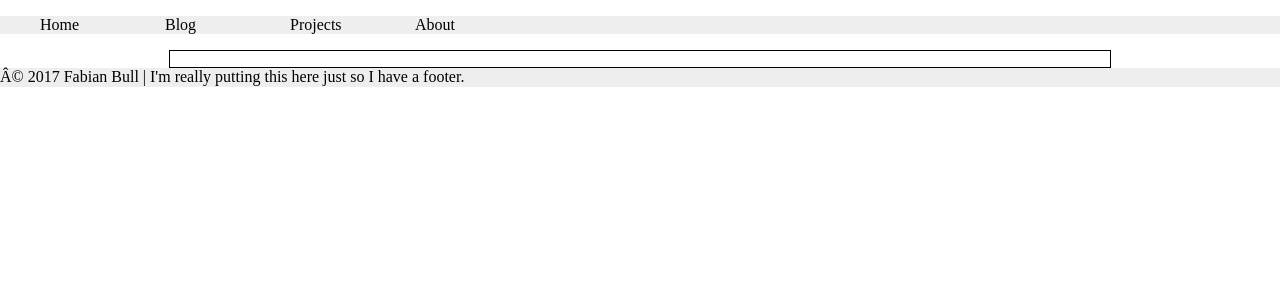
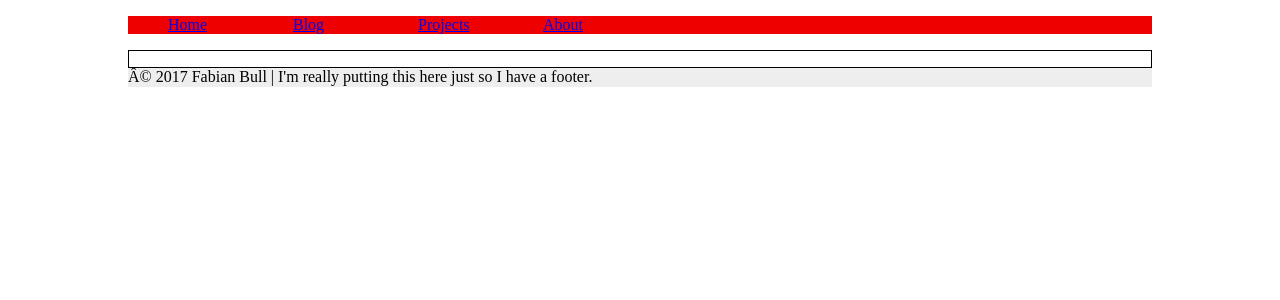
Before and after one commit to peri4n/jekyll-theme-peri4n, a Jekyll site: the page built from index.html, in a window 1280 px wide. Shown: the top 300 px of the page. Built offline with Jekyll 4.4.1, drawn with Linux system fonts in a browser that asks for light colours.

Commit message:
Add links to header

```diff
--- a/_includes/header.html
+++ b/_includes/header.html
@@ -1,8 +1,8 @@
 <nav>
     <ul>
-        <li>Home</li>
-        <li>Blog</li>
-        <li>Projects</li>
-        <li>About</li>
+        <li><a href="{{ site.url }}">Home</a></li>
+        <li><a href="{{ site.url }}/blog">Blog</a></li>
+        <li><a href="{{ site.url }}/projects">Projects</a></li>
+        <li><a href="{{ site.url }}/about">About</a></li>
     </ul>
 </nav>
--- a/_layouts/default.html
+++ b/_layouts/default.html
@@ -2,8 +2,8 @@
 <html lang="en">
     <head>
         <meta charset=utf-8">
-        <link rel="stylesheet" href="/assets/normalize.css">
-        <link rel="stylesheet" href="/assets/styles.css">
+        <link rel="stylesheet" href={{"/assets/normalize.css" | absolute_url }}>
+        <link rel="stylesheet" href={{"/assets/styles.css" | absolute_url }}>
         <title>{{ page.title }}</title>
     </head>
     <body>
--- a/_sass/header.scss
+++ b/_sass/header.scss
@@ -1,6 +1,6 @@
 
 header {
-    background-color: #eee;
+    background-color: #E00;
 
     ul {
         width: 500px;
--- a/assets/styles.scss
+++ b/assets/styles.scss
@@ -4,12 +4,16 @@
 @import 'header';
 @import 'footer';
 
+body {
+    width: 80%;
+    margin: auto;
+}
 
 main {
-    max-width: 940px;
     border: black solid 1px;
     margin: 0 auto;
-    display: grid;
-    grid-template-columns: 1fr 3fr;
-    grid-gap: 10px;
+
+    li {
+        list-style: none;
+    }
 }
```
